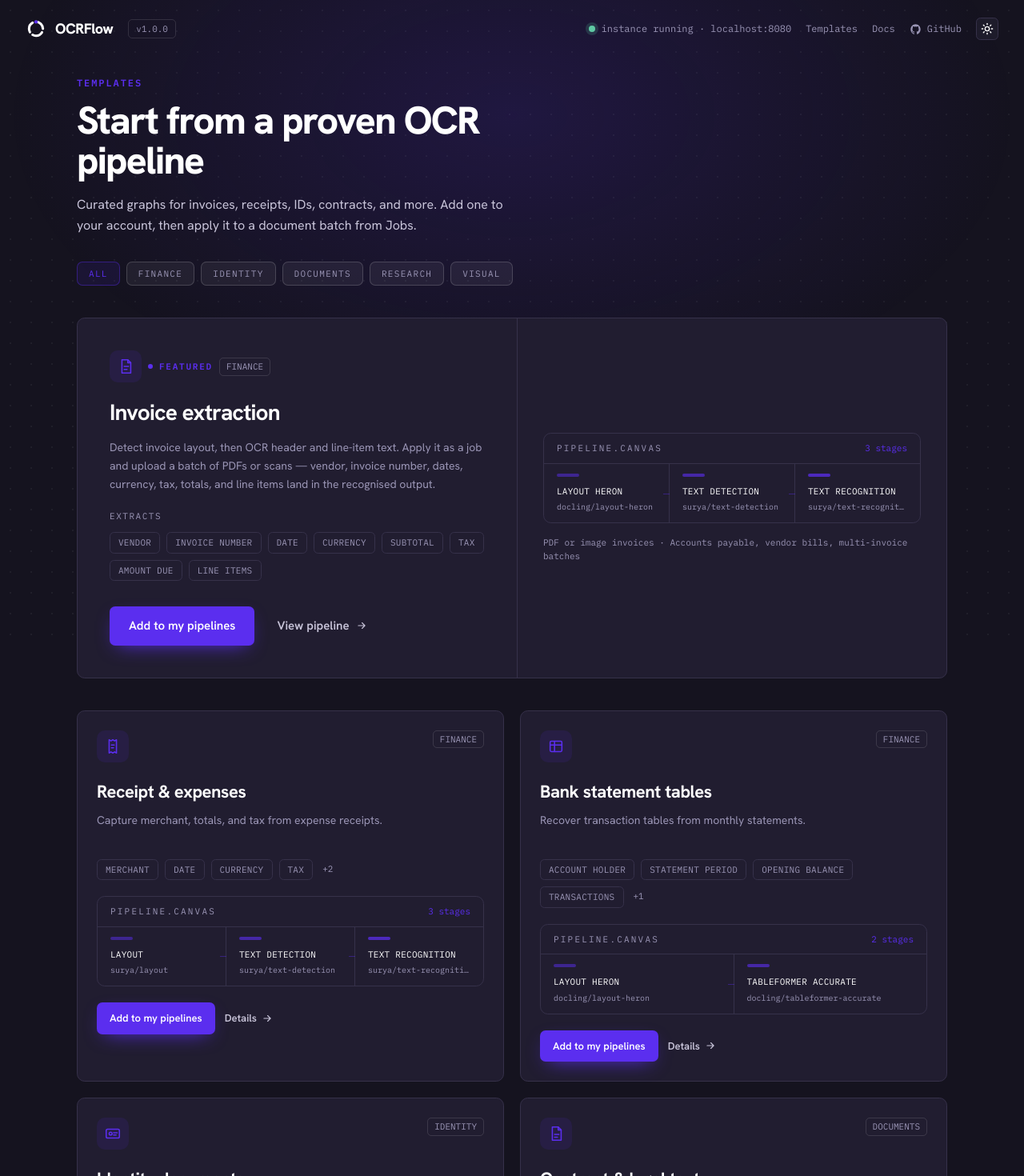
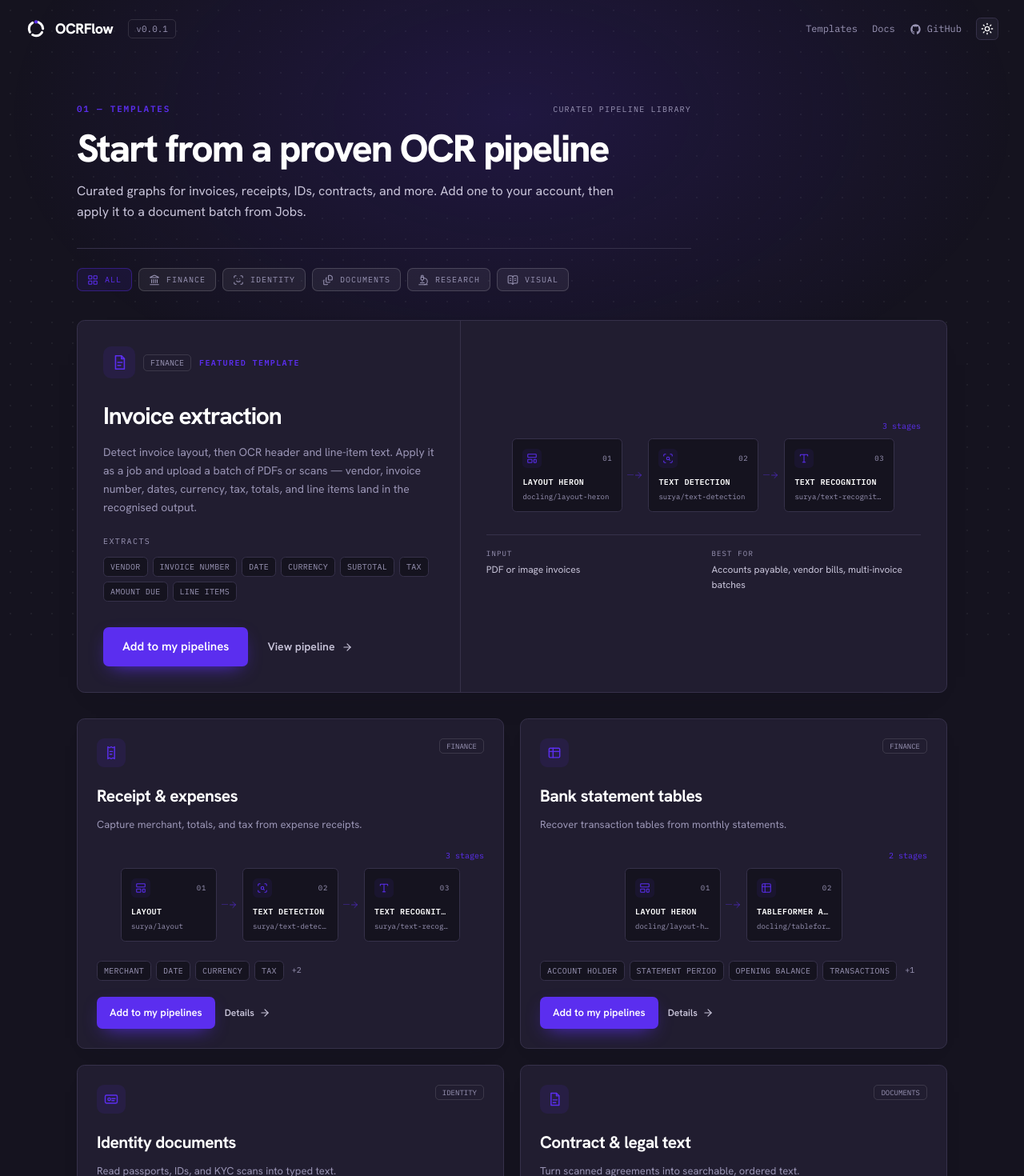
Before and after one commit to baselhusam/OCRFlow, a Next.js app in the folder frontend/: page /templates in a window 1280 px wide. Shown: the top 1470 px of the page at 80% size. Built offline with nearby package versions, Linux system fonts and the light colour scheme; no server answers.

Commit message:
feat: refine templates and add release versioning

```diff
--- a/frontend/src/components/landing/landing-header.tsx
+++ b/frontend/src/components/landing/landing-header.tsx
@@ -2,6 +2,7 @@ import Link from "next/link";
 
 import { SegmentMark } from "@/components/brand/segment-mark";
 import { ThemeToggle } from "@/components/theme-toggle";
+import { getLatestReleaseTag, RELEASES_URL } from "@/lib/releases/latest";
 
 function GitHubIcon() {
   return (
@@ -11,9 +12,12 @@ function GitHubIcon() {
   );
 }
 
-export function LandingHeader() {
+export async function LandingHeader() {
+  const releaseTag = await getLatestReleaseTag();
+
   return (
     <header className="relative z-[2] flex flex-wrap items-center justify-between gap-4 px-8 py-[22px]">
+      <div className="flex items-center gap-[11px]">
         <Link
           href="/"
           aria-label="OCRFlow home"
@@ -23,19 +27,19 @@ export function LandingHeader() {
           <span className="text-lg font-extrabold tracking-[-0.03em] text-foreground">
             OCRFlow
           </span>
-        <span className="ml-2 rounded-[5px] border border-[var(--landing-hairline)] px-[9px] py-[3px] font-mono text-[11px] text-muted-foreground">
-          v1.0.0
-        </span>
         </Link>
+        <a
+          href={RELEASES_URL}
+          target="_blank"
+          rel="noreferrer"
+          aria-label={`View OCRFlow ${releaseTag} release notes`}
+          className="ml-2 rounded-[5px] border border-[var(--landing-hairline)] px-[9px] py-[3px] font-mono text-[11px] text-muted-foreground transition-colors hover:border-primary/40 hover:text-foreground"
+        >
+          {releaseTag}
+        </a>
+      </div>
 
       <div className="flex flex-wrap items-center gap-[18px]">
-        <span className="inline-flex items-center gap-2 font-mono text-xs text-muted-foreground">
-          <span className="relative flex h-2 w-2">
-            <span className="absolute inline-flex h-full w-full rounded-full bg-[var(--status-ok)] opacity-75 ocrflow-animate-pulse" />
-            <span className="relative inline-flex h-2 w-2 rounded-full bg-[var(--status-ok)] shadow-[0_0_0_4px_color-mix(in_srgb,var(--status-ok)_18%,transparent)]" />
-          </span>
-          instance running · localhost:8080
-        </span>
         <Link
           href="/templates"
           className="font-mono text-xs text-muted-foreground transition-colors hover:text-foreground"
--- a/frontend/src/components/templates/template-flow-preview.tsx
+++ b/frontend/src/components/templates/template-flow-preview.tsx
@@ -1,3 +1,16 @@
+import {
+  ArrowRight,
+  Braces,
+  Image,
+  LayoutTemplate,
+  ListOrdered,
+  ScanSearch,
+  Sigma,
+  Table2,
+  Type,
+  type LucideIcon,
+} from "lucide-react";
+
 import type { PipelineTemplate } from "@/lib/templates/catalog";
 import { templateStageLabel } from "@/lib/templates/catalog";
 import { cn } from "@/lib/utils";
@@ -5,61 +18,70 @@ import { cn } from "@/lib/utils";
 type TemplateFlowPreviewProps = {
   template: PipelineTemplate;
   className?: string;
+  variant?: "hero" | "card";
 };
+
+function stageIcon(modelId: string): LucideIcon {
+  if (modelId.includes("layout")) return LayoutTemplate;
+  if (modelId.includes("text-detection")) return ScanSearch;
+  if (modelId.includes("recognition") || modelId.includes("ocr")) return Type;
+  if (modelId.includes("reading-order")) return ListOrdered;
+  if (modelId.includes("table")) return Table2;
+  if (modelId.includes("formula") || modelId.includes("latex")) return Sigma;
+  if (modelId.includes("picture") || modelId.includes("caption")) return Image;
+  return Braces;
+}
 
 export function TemplateFlowPreview({
   template,
   className,
+  variant = "card",
 }: TemplateFlowPreviewProps) {
-  const steps = template.graph.nodes;
+  const compact = variant === "card";
 
   return (
-    <div
-      className={cn(
-        "overflow-hidden rounded-xl border border-[var(--landing-node-border)] bg-[var(--landing-node-bg)]",
-        className,
-      )}
+    <section
+      aria-label={`${template.name} pipeline preview`}
+      className={cn("min-w-0", className)}
     >
-      <div className="flex items-center justify-between border-b border-[var(--landing-node-border)] px-4 py-2.5">
-        <span className="font-mono text-[11px] tracking-[0.2em] text-muted-foreground uppercase">
-          pipeline.canvas
-        </span>
-        <span className="font-mono text-[11px] text-primary">
-          {steps.length} stages
+      <div className="mb-2 flex justify-end">
+        <span className="font-mono text-[10px] text-primary">
+          {template.graph.nodes.length} stages
         </span>
       </div>
-      <div className="flex items-stretch divide-x divide-[var(--landing-node-border)] overflow-x-auto">
-        {steps.map((node, index) => {
+      <div className={cn("overflow-x-auto", compact ? "pb-1" : "pb-1 sm:pb-2")}>
+        <div className="mx-auto flex w-max items-stretch">
+          {template.graph.nodes.map((node, index) => {
+            const Icon = stageIcon(node.modelId);
             const label = templateStageLabel(node.modelId);
 
             return (
-            <div
-              key={node.id}
-              className="relative flex min-w-[108px] flex-1 flex-col px-4 py-3"
-            >
-              {index < steps.length - 1 ? (
-                <span
-                  aria-hidden
-                  className="absolute top-1/2 -right-px z-10 hidden h-px w-2 bg-primary/40 md:block"
-                />
+              <div key={node.id} className="flex items-center">
+                <div className={cn("w-[120px] rounded-md border border-[var(--landing-node-border)] bg-background px-3 py-3", !compact && "w-[138px]")}>
+                  <div className="flex items-center justify-between">
+                    <span className="grid size-6 place-items-center rounded-md bg-primary/[0.08] text-primary">
+                      <Icon className="size-3.5" strokeWidth={1.8} aria-hidden />
+                    </span>
+                    <span className="font-mono text-[9px] tracking-[0.08em] text-muted-foreground">0{index + 1}</span>
+                  </div>
+                  <p className="mt-2.5 truncate font-mono text-[10px] font-semibold tracking-[0.04em] text-foreground uppercase">
+                    {label}
+                  </p>
+                  <p title={node.modelId} className="mt-1 truncate font-mono text-[9px] text-muted-foreground">
+                    {node.modelId}
+                  </p>
+                </div>
+                {index < template.graph.nodes.length - 1 ? (
+                  <span className="flex w-8 shrink-0 items-center justify-center text-primary/60" aria-hidden>
+                    <span className="h-px w-2 bg-primary/35" />
+                    <ArrowRight className="size-3" />
+                  </span>
                 ) : null}
-              <span
-                className="h-1 w-7 rounded-full"
-                style={{
-                  backgroundColor: template.accentColor,
-                  opacity: 0.5 + index * 0.12,
-                }}
-              />
-              <span className="mt-2.5 truncate font-mono text-[11px] tracking-wide text-foreground uppercase">
-                {label}
-              </span>
-              <span className="mt-1 truncate font-mono text-[10px] text-muted-foreground">
-                {node.modelId}
-              </span>
               </div>
             );
           })}
         </div>
       </div>
+    </section>
   );
 }
--- a/frontend/src/components/templates/templates-gallery.tsx
+++ b/frontend/src/components/templates/templates-gallery.tsx
@@ -3,67 +3,51 @@
 import Link from "next/link";
 import { useMemo, useState } from "react";
 import { motion } from "framer-motion";
+import type { CSSProperties } from "react";
+import {
+  ArrowRight,
+  BookOpenText,
+  FileStack,
+  Landmark,
+  LayoutGrid,
+  Microscope,
+  ScanFace,
+  type LucideIcon,
+} from "lucide-react";
 
 import { AddToPipelinesButton } from "@/components/templates/add-to-pipelines-button";
 import { TemplateFlowPreview } from "@/components/templates/template-flow-preview";
 import { TemplateGlyph } from "@/components/templates/template-glyph";
-import type {
-  PipelineTemplate,
-  TemplateCategory,
-} from "@/lib/templates/catalog";
-import {
-  TEMPLATE_CATEGORY_LABELS,
-  listTemplateCategories,
-} from "@/lib/templates/catalog";
+import type { PipelineTemplate, TemplateCategory } from "@/lib/templates/catalog";
+import { TEMPLATE_CATEGORY_LABELS, listTemplateCategories } from "@/lib/templates/catalog";
 import { cn } from "@/lib/utils";
 
-type TemplatesGalleryProps = {
-  templates: PipelineTemplate[];
+type TemplatesGalleryProps = { templates: PipelineTemplate[] };
+
+const CATEGORY_ICONS: Record<TemplateCategory, LucideIcon> = {
+  finance: Landmark,
+  identity: ScanFace,
+  documents: FileStack,
+  research: Microscope,
+  visual: BookOpenText,
 };
 
 function ArrowIcon() {
-  return (
-    <svg
-      width="14"
-      height="14"
-      viewBox="0 0 24 24"
-      fill="none"
-      stroke="currentColor"
-      strokeWidth="2"
-      strokeLinecap="round"
-      strokeLinejoin="round"
-      aria-hidden
-    >
-      <path d="M5 12h14M13 6l6 6-6 6" />
-    </svg>
-  );
+  return <ArrowRight className="size-3.5" aria-hidden />;
 }
 
-function FieldChips({
-  fields,
-  limit,
-}: {
-  fields: PipelineTemplate["fields"];
-  limit?: number;
-}) {
+function FieldChips({ fields, limit }: { fields: PipelineTemplate["fields"]; limit?: number }) {
   const shown = limit ? fields.slice(0, limit) : fields;
   const rest = limit ? Math.max(0, fields.length - limit) : 0;
 
   return (
-    <ul className="flex flex-wrap gap-2">
+    <ul className="flex flex-wrap gap-1.5">
       {shown.map((field) => (
-        <li
-          key={field.key}
-          className="rounded-md border border-[var(--landing-node-border)] bg-[var(--landing-node-bg)] px-2.5 py-1 font-mono text-[11px] tracking-wide text-muted-foreground uppercase"
-        >
+        <li key={field.key} className="rounded-md border border-[var(--landing-node-border)] bg-background px-2 py-1 font-mono text-[10px] tracking-wide text-muted-foreground uppercase">
           {field.label}
         </li>
       ))}
-      {rest > 0 ? (
-        <li className="px-1 py-1 font-mono text-[11px] text-muted-foreground">
-          +{rest}
-        </li>
-      ) : null}
+      {rest > 0 ? <li className="px-1 py-1 font-mono text-[10px] text-muted-foreground">+{rest}</li> : null}
     </ul>
   );
 }
@@ -71,142 +55,120 @@ function FieldChips({
 export function TemplatesGallery({ templates }: TemplatesGalleryProps) {
   const categories = useMemo(() => listTemplateCategories(), []);
   const [active, setActive] = useState<"all" | TemplateCategory>("all");
-
   const featured = templates.find((template) => template.featured);
-  const rest = templates.filter((template) => {
-    if (template.featured) return false;
-    if (active === "all") return true;
-    return template.category === active;
-  });
+  const rest = templates.filter((template) => !template.featured && (active === "all" || template.category === active));
   const showFeatured = featured && (active === "all" || featured.category === active);
 
   return (
-    <div className="mx-auto w-full max-w-6xl px-8 pb-24 pt-6">
-      <p className="font-mono text-xs font-semibold tracking-[0.16em] text-primary uppercase">
-        Templates
-      </p>
-      <h1 className="mt-3.5 max-w-2xl text-[40px] font-extrabold leading-[1.05] tracking-[-0.035em] text-foreground md:text-[48px]">
-        Start from a proven OCR pipeline
-      </h1>
-      <p className="mt-4 max-w-[560px] text-base leading-relaxed text-[var(--subtle-foreground)]">
-        Curated graphs for invoices, receipts, IDs, contracts, and more. Add
-        one to your account, then apply it to a document batch from Jobs.
-      </p>
+    <div className="mx-auto w-full max-w-6xl px-6 pb-24 pt-10 sm:px-8 md:pt-14">
+      <header className="max-w-3xl border-b border-[var(--landing-node-border)] pb-8">
+        <div className="flex items-center justify-between gap-4">
+          <p className="font-mono text-[11px] font-semibold tracking-[0.16em] text-primary uppercase">
+            01 — Templates
+          </p>
+          <p className="hidden font-mono text-[10px] tracking-[0.12em] text-muted-foreground uppercase sm:block">
+            Curated pipeline library
+          </p>
+        </div>
+        <h1 className="mt-4 text-[38px] font-extrabold leading-[1.04] tracking-[-0.04em] text-foreground sm:text-[48px]">
+          Start from a proven OCR pipeline
+        </h1>
+        <p className="mt-4 max-w-2xl text-[15px] leading-relaxed text-[var(--subtle-foreground)] sm:text-base">
+          Curated graphs for invoices, receipts, IDs, contracts, and more. Add one to your account, then apply it to a document batch from Jobs.
+        </p>
+      </header>
 
-      <div className="mt-8 flex flex-wrap gap-2">
-        <FilterChip
-          label="All"
-          active={active === "all"}
-          onClick={() => setActive("all")}
-        />
+      <nav aria-label="Template categories" className="mt-6 flex flex-wrap gap-2">
+        <FilterChip icon={LayoutGrid} label="All" active={active === "all"} onClick={() => setActive("all")} />
         {categories.map((category) => (
           <FilterChip
             key={category}
+            icon={CATEGORY_ICONS[category]}
             label={TEMPLATE_CATEGORY_LABELS[category]}
             active={active === category}
             onClick={() => setActive(category)}
           />
         ))}
-      </div>
+      </nav>
 
       {showFeatured && featured ? (
         <motion.article
-          initial={{ opacity: 0, y: 16 }}
+          initial={{ opacity: 0, y: 10 }}
           animate={{ opacity: 1, y: 0 }}
-          transition={{ duration: 0.5, ease: [0.22, 1, 0.36, 1] }}
-          className="mt-10 overflow-hidden rounded-xl border border-[var(--landing-node-border)] bg-[var(--landing-node-bg)]"
+          transition={{ duration: 0.35, ease: [0.22, 1, 0.36, 1] }}
+          className="mt-9 overflow-hidden rounded-xl border border-[var(--landing-node-border)] bg-[var(--landing-node-bg)] shadow-[0_18px_40px_-38px_rgba(20,18,37,0.65)]"
         >
-          <div className="grid lg:grid-cols-[1.15fr_0.85fr]">
-            <div className="p-8 md:p-10">
-              <div className="flex flex-wrap items-center gap-2">
+          <div className="grid lg:grid-cols-[0.88fr_1.12fr]">
+            <div className="p-7 sm:p-8">
+              <div className="flex flex-wrap items-center gap-2.5">
                 <span className="inline-flex size-10 items-center justify-center rounded-[10px] bg-primary/10 text-primary">
                   <TemplateGlyph template={featured} />
                 </span>
-                <span className="inline-flex items-center gap-2 font-mono text-[11px] font-semibold tracking-[0.16em] text-primary uppercase">
-                  <span className="h-1.5 w-1.5 rounded-full bg-primary" />
-                  Featured
-                </span>
-                <span className="rounded-[5px] border border-[var(--landing-hairline)] px-2 py-0.5 font-mono text-[11px] text-muted-foreground uppercase">
+                <span className="rounded-[5px] border border-[var(--landing-hairline)] px-2 py-0.5 font-mono text-[10px] text-muted-foreground uppercase">
                   {TEMPLATE_CATEGORY_LABELS[featured.category]}
                 </span>
+                <span className="font-mono text-[10px] font-semibold tracking-[0.14em] text-primary uppercase">
+                  Featured template
+                </span>
               </div>
-              <h2 className="mt-4 text-[28px] font-bold tracking-[-0.03em] text-foreground">
-                {featured.name}
-              </h2>
-              <p className="mt-3 max-w-xl text-sm leading-relaxed text-muted-foreground">
-                {featured.description}
-              </p>
-              <p className="mt-5 font-mono text-[11px] tracking-[0.14em] text-muted-foreground uppercase">
-                Extracts
-              </p>
-              <div className="mt-3">
-                <FieldChips fields={featured.fields} />
-              </div>
-              <div className="mt-8 flex flex-wrap items-center gap-3">
+              <h2 className="mt-6 text-[30px] font-bold tracking-[-0.04em] text-foreground">{featured.name}</h2>
+              <p className="mt-3 max-w-md text-sm leading-relaxed text-muted-foreground">{featured.description}</p>
+              <p className="mt-6 font-mono text-[10px] tracking-[0.14em] text-muted-foreground uppercase">Extracts</p>
+              <div className="mt-3"><FieldChips fields={featured.fields} /></div>
+              <div className="mt-8 flex flex-wrap items-center gap-2">
                 <AddToPipelinesButton slug={featured.slug} />
-                <Link
-                  href={`/templates/${featured.slug}`}
-                  className="inline-flex items-center gap-2 rounded-lg px-4 py-[13px] text-[15px] font-semibold text-[var(--subtle-foreground)] no-underline transition-colors hover:text-foreground"
-                >
+                <Link href={`/templates/${featured.slug}`} className="inline-flex items-center gap-2 rounded-lg px-4 py-[13px] text-[14px] font-semibold text-[var(--subtle-foreground)] no-underline transition-colors hover:text-foreground">
                   View pipeline
                   <ArrowIcon />
                 </Link>
               </div>
             </div>
-            <div className="flex flex-col justify-center border-t border-[var(--landing-node-border)] p-6 md:p-8 lg:border-t-0 lg:border-l">
-              <TemplateFlowPreview template={featured} />
-              <p className="mt-4 font-mono text-[11px] text-muted-foreground">
-                {featured.inputHint} · {featured.bestFor}
-              </p>
+            <div className="flex flex-col justify-center border-t border-[var(--landing-node-border)] bg-muted/30 p-6 sm:p-8 lg:border-t-0 lg:border-l">
+              <TemplateFlowPreview template={featured} variant="hero" />
+              <dl className="mt-5 grid gap-3 border-t border-[var(--landing-node-border)] pt-4 sm:grid-cols-2 sm:gap-5">
+                <div>
+                  <dt className="font-mono text-[9px] tracking-[0.13em] text-muted-foreground uppercase">Input</dt>
+                  <dd className="mt-1 text-[12px] leading-relaxed text-[var(--subtle-foreground)]">{featured.inputHint}</dd>
+                </div>
+                <div>
+                  <dt className="font-mono text-[9px] tracking-[0.13em] text-muted-foreground uppercase">Best for</dt>
+                  <dd className="mt-1 text-[12px] leading-relaxed text-[var(--subtle-foreground)]">{featured.bestFor}</dd>
+                </div>
+              </dl>
             </div>
           </div>
         </motion.article>
       ) : null}
 
-      <div className="mt-10 grid gap-5 md:grid-cols-2">
+      <div className="mt-8 grid gap-5 md:grid-cols-2">
         {rest.map((template, index) => (
           <motion.article
             key={template.slug}
-            initial={{ opacity: 0, y: 16 }}
+            initial={{ opacity: 0, y: 10 }}
             animate={{ opacity: 1, y: 0 }}
-            transition={{
-              duration: 0.45,
-              delay: 0.04 * index,
-              ease: [0.22, 1, 0.36, 1],
-            }}
-            className="flex flex-col rounded-xl border border-[var(--landing-node-border)] bg-[var(--landing-node-bg)] p-6 transition-colors hover:border-primary/30"
+            transition={{ duration: 0.3, delay: index * 0.03, ease: [0.22, 1, 0.36, 1] }}
+            style={{ "--template-accent": template.accentColor } as CSSProperties}
+            className="group relative flex flex-col overflow-hidden rounded-xl border border-[var(--landing-node-border)] bg-[var(--landing-node-bg)] p-5 shadow-[0_10px_26px_-24px_rgba(20,18,37,0.7)] transition-[border-color,box-shadow,transform] duration-300 sm:p-6 hover:-translate-y-0.5 hover:border-[var(--template-accent)] hover:shadow-[0_18px_34px_-28px_rgba(20,18,37,0.7)]"
           >
             <div className="flex items-start justify-between gap-3">
-              <span className="flex size-10 items-center justify-center rounded-[10px] bg-primary/10 text-primary">
-                <TemplateGlyph template={template} />
+              <span className="flex size-9 items-center justify-center rounded-[9px] bg-[color-mix(in_srgb,var(--template-accent)_10%,transparent)] text-[var(--template-accent)]">
+                <TemplateGlyph template={template} className="size-5" />
               </span>
-              <span className="rounded-[5px] border border-[var(--landing-hairline)] px-2 py-0.5 font-mono text-[11px] text-muted-foreground uppercase">
+              <span className="rounded-[5px] border border-[var(--landing-hairline)] px-2 py-0.5 font-mono text-[9px] text-muted-foreground uppercase">
                 {TEMPLATE_CATEGORY_LABELS[template.category]}
               </span>
             </div>
-            <h2 className="mt-5 text-[22px] font-bold tracking-[-0.02em] text-foreground">
-              <Link
-                href={`/templates/${template.slug}`}
-                className="text-inherit no-underline hover:text-primary"
-              >
+            <h2 className="mt-5 text-[21px] font-bold tracking-[-0.025em] text-foreground">
+              <Link href={`/templates/${template.slug}`} className="text-inherit no-underline transition-colors group-hover:text-[var(--template-accent)]">
                 {template.name}
               </Link>
             </h2>
-            <p className="mt-2 min-h-[44px] text-sm leading-relaxed text-muted-foreground">
-              {template.summary}
-            </p>
-            <div className="mt-4">
-              <FieldChips fields={template.fields} limit={4} />
-            </div>
-            <div className="mt-5">
-              <TemplateFlowPreview template={template} />
-            </div>
+            <p className="mt-2.5 text-[13px] leading-relaxed text-muted-foreground">{template.summary}</p>
+            <div className="mt-5"><TemplateFlowPreview template={template} /></div>
+            <div className="mt-5"><FieldChips fields={template.fields} limit={4} /></div>
             <div className="mt-5 flex flex-wrap items-center gap-3">
               <AddToPipelinesButton slug={template.slug} size="card" />
-              <Link
-                href={`/templates/${template.slug}`}
-                className="inline-flex items-center gap-1.5 text-[13px] font-semibold text-[var(--subtle-foreground)] no-underline transition-colors hover:text-foreground"
-              >
+              <Link href={`/templates/${template.slug}`} className="inline-flex items-center gap-1.5 text-[12px] font-semibold text-[var(--subtle-foreground)] no-underline transition-colors hover:text-foreground">
                 Details
                 <ArrowIcon />
               </Link>
@@ -218,11 +180,8 @@ export function TemplatesGallery({ templates }: TemplatesGalleryProps) {
   );
 }
 
-function FilterChip({
-  label,
-  active,
-  onClick,
-}: {
+function FilterChip({ icon: Icon, label, active, onClick }: {
+  icon: LucideIcon;
   label: string;
   active: boolean;
   onClick: () => void;
@@ -231,13 +190,15 @@ function FilterChip({
     <button
       type="button"
       onClick={onClick}
+      aria-pressed={active}
       className={cn(
-        "rounded-lg border px-3.5 py-1.5 font-mono text-[11px] tracking-[0.12em] uppercase transition-colors",
+        "inline-flex items-center gap-2 rounded-lg border px-3 py-1.5 font-mono text-[10px] tracking-[0.1em] uppercase transition-colors",
         active
           ? "border-primary/40 bg-primary/10 text-primary"
           : "border-[var(--landing-ghost-border)] bg-[var(--landing-ghost-bg)] text-muted-foreground hover:border-primary/30 hover:text-foreground",
       )}
     >
+      <Icon className="size-3.5" strokeWidth={1.8} aria-hidden />
       {label}
     </button>
   );
--- /dev/null
+++ b/frontend/src/lib/releases/latest.ts
@@ -0,0 +1,39 @@
+const REPOSITORY = "baselhusam/OCRFlow";
+
+export const FIRST_RELEASE_TAG = "v0.0.1";
+export const RELEASES_URL = `https://github.com/${REPOSITORY}/releases`;
+
+type LatestReleaseResponse = {
+  tag_name?: unknown;
+};
+
+function releaseTagFrom(payload: LatestReleaseResponse): string | null {
+  if (typeof payload.tag_name !== "string") return null;
+
+  const tag = payload.tag_name.trim();
+  return tag.length > 0 ? tag : null;
+}
+
+export async function getLatestReleaseTag(): Promise<string> {
+  try {
+    const response = await fetch(
+      `https://api.github.com/repos/${REPOSITORY}/releases/latest`,
+      {
+        headers: {
+          Accept: "application/vnd.github+json",
+          "User-Agent": "OCRFlow-release-badge",
+        },
+        next: { revalidate: 3600 },
+      },
+    );
+
+    if (!response.ok) return FIRST_RELEASE_TAG;
+
+    const tag = releaseTagFrom(
+      (await response.json()) as LatestReleaseResponse,
+    );
+    return tag ?? FIRST_RELEASE_TAG;
+  } catch {
+    return FIRST_RELEASE_TAG;
+  }
+}
```
Also changed, not shown: frontend/src/components/landing/hero-pipeline-preview.tsx (+64 -32 lines), 1 other file (tests, documents, lock files or other folders). Lines whose indentation alone changed are shown as unchanged.
